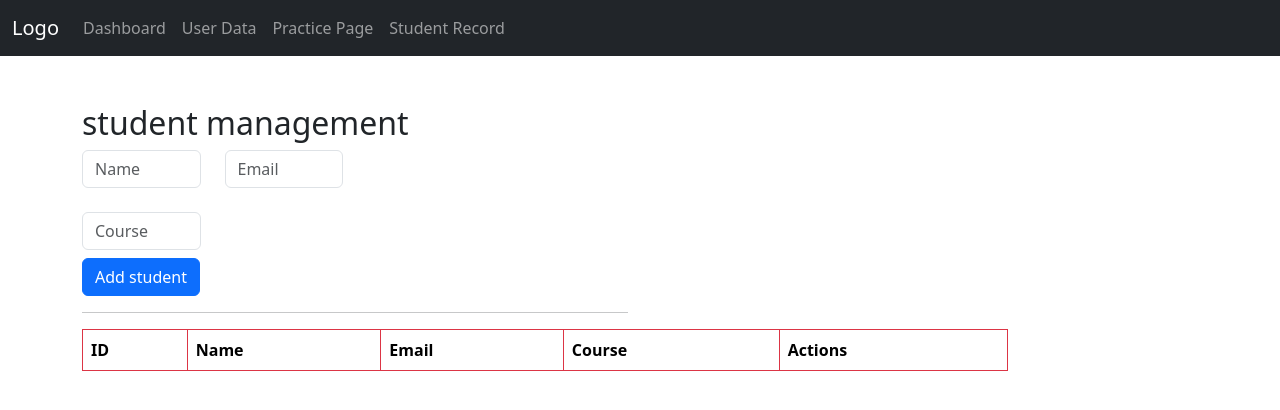
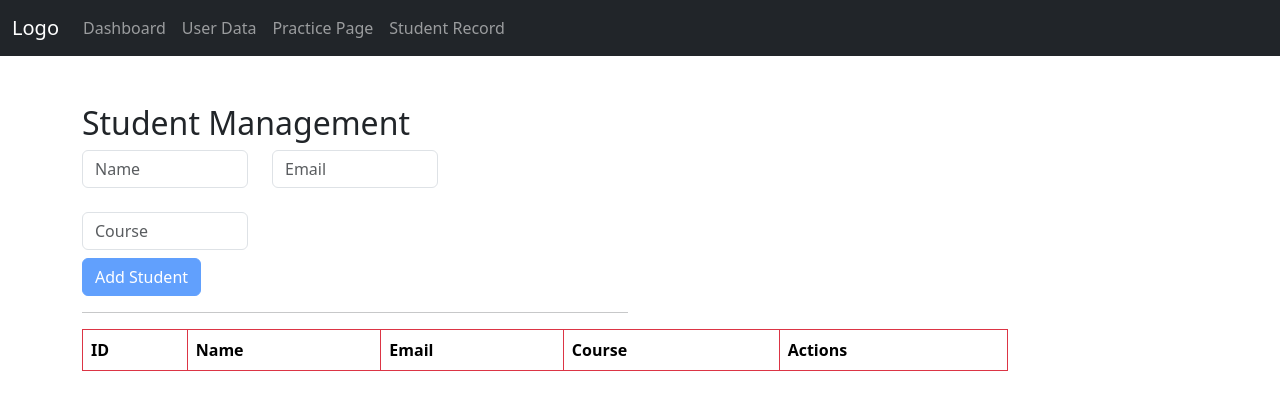
Before and after one commit to sagarmasal12/angularPract-Aug, an Angular app: page /student-record in a window 1280 px wide. Shown: the top 410 px of the page. Built offline with nearby package versions, Linux system fonts and the light colour scheme.

Commit message:
using reactiveforms

```diff
--- a/src/app/Pages/students/students.component.html
+++ b/src/app/Pages/students/students.component.html
@@ -1,25 +1,31 @@
 <div class="container">
     <div class="row">
         <div class="col-6">
+            <h2>Student Management</h2>
 
+            <!-- ✅ Correct Reactive Form -->
+            <form [formGroup]="studentform" (ngSubmit)="addStudent()">
 
-            <h2>student management</h2>
-            <div class="row">
-                <div class="col-3">
-                    <input type="text" class="form-control" [(ngModel)]="newStudent.name" placeholder="Name"><br>
-                    <input type="text" class="form-control" [(ngModel)]="newStudent.course" placeholder="Course">
+                <div class="row">
+                    <div class="col-4">
+                        <input type="text" class="form-control" formControlName="name" placeholder="Name" /><br />
+                        <input type="text" class="form-control" formControlName="course" placeholder="Course" />
+                    </div>
+                    <div class="col-4">
+                        <input type="text" class="form-control" formControlName="email" placeholder="Email" />
+                    </div>
                 </div>
-                <div class="col-3">
-                    <input type="text" class="form-control" [(ngModel)]="newStudent.email" placeholder="Email">
-                </div>
-            </div>
 
+                <!-- ✅ Use button instead of div -->
+                <button type="submit" class="btn btn-primary mt-2" [disabled]="studentform.invalid">
+                    Add Student
+                </button>
+            </form>
 
-            <div class="btn btn-primary mt-2" (click)="addStudent()">Add student</div>
-
-            <hr>
+            <hr />
         </div>
     </div>
+
     <div class="row">
         <div class="col-10">
             <table class="table table-bordered border-danger" border="1">
@@ -34,10 +40,10 @@
                 </thead>
                 <tbody>
                     <tr *ngFor="let student of students">
-                        <td>{{student.id}}</td>
-                        <td>{{student.name}}</td>
-                        <td>{{student.email}}</td>
-                        <td>{{student.course}}</td>
+                        <td>{{ student.id }}</td>
+                        <td>{{ student.name }}</td>
+                        <td>{{ student.email }}</td>
+                        <td>{{ student.course }}</td>
                         <td></td>
                     </tr>
                 </tbody>
--- a/src/app/Pages/students/students.component.ts
+++ b/src/app/Pages/students/students.component.ts
@@ -1,23 +1,32 @@
 import { Component, OnInit } from '@angular/core';
 import { StudentService } from '../../student.service';
 import { Student } from '../../student.model';
-import { FormsModule } from '@angular/forms';
+import {  FormBuilder, FormGroup, ReactiveFormsModule, Validators } from '@angular/forms';
 import { NgFor } from '@angular/common';
 import { ToastrService } from 'ngx-toastr';
 
 @Component({
   selector: 'app-students',
-  imports: [FormsModule, NgFor],
+  imports: [ReactiveFormsModule, NgFor],
   templateUrl: './students.component.html',
   styleUrl: './students.component.css'
 })
 export class StudentsComponent implements OnInit{
+
+  studentform:FormGroup;
+
   students:Student[]=[];
-  newStudent:Student = {id:0,name:'',email:'',course:''};
+  nextId=1;
 
   constructor(private studentService:StudentService,
-    private toaster:ToastrService
+    private toaster:ToastrService,
+    private fb:FormBuilder
   ){
+    this.studentform= this.fb.group({
+      name:['',Validators.required],
+      course:['',Validators.required],
+      email:['',[Validators.required,Validators.email]]
+    })
 
   }
   ngOnInit(): void {
@@ -28,22 +37,36 @@ export class StudentsComponent implements OnInit{
     this.students = this.studentService.getStudents()
   }
 
-  addStudent(){
-  if (
-    this.newStudent.name.trim() !== '' &&
-    this.newStudent.email.trim() !== '' &&
-    this.newStudent.course.trim() !== ''
-  )   {
-     this.studentService.addStudent({...this.newStudent});
-    this.newStudent = {
-      id:0,name:'',email:'',course:''
-    };
-    this.loadStudents();
-    this.toaster.success("Fields add Succesfully")
-   }
-   else{
-    this.toaster.info('All fields are required',"error")
-   }
+  // addStudent(){
+  // if (
+  //   this.newStudent.name.trim() !== '' &&
+  //   this.newStudent.email.trim() !== '' &&
+  //   this.newStudent.course.trim() !== ''
+  // )   {
+  //    this.studentService.addStudent({...this.newStudent});
+  //   this.newStudent = {
+  //     id:0,name:'',email:'',course:''
+  //   };
+  //   this.loadStudents();
+  //   this.toaster.success("Fields add Succesfully")
+  //  }
+  //  else{
+  //   this.toaster.info('All fields are required',"error")
+  //  }
 
+  // }
+   addStudent() {
+    if (this.studentform.valid) {
+      const newStudent = {
+        id: this.nextId++,
+        ...this.studentform.value
+      };
+
+      this.students.push(newStudent);
+      this.studentform.reset();
+    } else {
+      // ✅ Show validation message only if invalid
+      alert('⚠️ Please fill all required fields correctly!');
+    }
   }
 }
--- a/src/app/student.service.ts
+++ b/src/app/student.service.ts
@@ -1,10 +1,10 @@
-import { Injectable } from '@angular/core';
+import { Injectable, OnInit } from '@angular/core';
 import { Student } from './student.model';
 
 @Injectable({
   providedIn: 'root'
 })
-export class StudentService {
+export class StudentService implements OnInit {
 
   constructor() { }
 
@@ -26,6 +26,9 @@ export class StudentService {
 
 private students: Student[] = [];
 
+ngOnInit(): void {
+
+}
 // add student
 addStudent(student: Student) {
   student.id = this.students.length + 1;
@@ -40,9 +43,10 @@ addStudent(student: Student) {
 getStudents(): Student[] {
   const getAllStudents = localStorage.getItem("myStudent");
 
-  if (getAllStudents) {
+  if (getAllStudents && getAllStudents!=="null") {
     // parse and also update this.students so it stays in sync
     this.students = JSON.parse(getAllStudents) as Student[];
+
   }
 
   return this.students;
```
